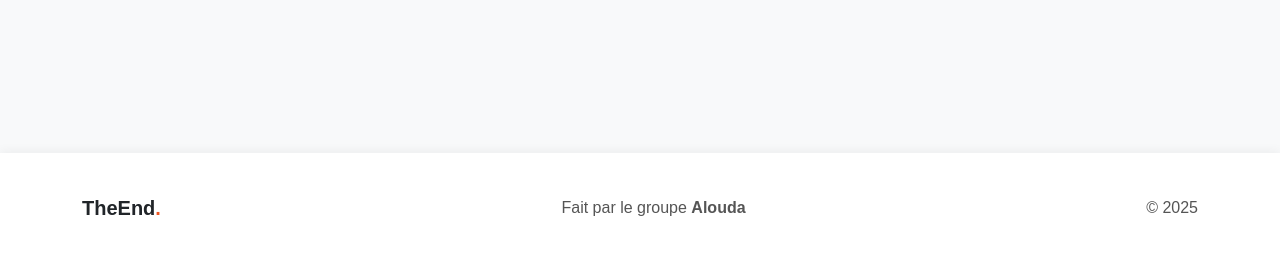
After one commit to Alouda-Webcup/UI-UX, a PHP site: page /includes/footer.php in a window 1280 px wide. The commit adds this page. Shown: the part 537-800 px from the top of the page. Run offline with PHP 8.4, Linux system fonts and the light colour scheme.

Commit message:
feat: footer

```diff
--- /dev/null
+++ b/includes/footer.php
@@ -0,0 +1,84 @@
+<!DOCTYPE html>
+<html lang="fr">
+<head>
+  <meta charset="UTF-8" />
+  <title>Footer toujours en bas</title>
+  <meta name="viewport" content="width=device-width, initial-scale=1" />
+  <link href="https://cdn.jsdelivr.net/npm/bootstrap@5.3.3/dist/css/bootstrap.min.css" rel="stylesheet" />
+  <style>
+    html, body {
+      height: 100%;
+      margin: 0;
+      padding: 0;
+      display: flex;
+      flex-direction: column;
+    }
+
+    main {
+      flex: 1;
+    }
+
+    body {
+      background-color: #f8f9fa;
+      font-family: sans-serif;
+    }
+
+    .footer {
+      background-color: white;
+      box-shadow: 0 -2px 10px rgba(0, 0, 0, 0.05);
+      padding: 2.5rem 1.5rem;
+    }
+
+    .footer-content {
+      display: flex;
+      flex-direction: column;
+      align-items: flex-start;
+      gap: 1.5rem;
+    }
+
+    .footer-logo {
+      font-weight: bold;
+      font-size: 1.25rem;
+    }
+
+    .footer-logo .dot {
+      color: #EE5622;
+    }
+
+    .footer-text,
+    .footer-copy {
+      color: #555;
+    }
+
+    @media (min-width: 768px) {
+      .footer-content {
+        flex-direction: row;
+        justify-content: space-between;
+        align-items: center;
+      }
+
+      .footer-text,
+      .footer-copy {
+        text-align: center;
+      }
+    }
+  </style>
+</head>
+<body>
+
+  <!-- Contenu principal -->
+  <main>
+    <!-- Ton contenu ici -->
+  </main>
+
+  <!-- FOOTER toujours en bas -->
+  <footer class="footer">
+    <div class="container footer-content">
+      <div class="footer-logo">TheEnd<span class="dot">.</span></div>
+      <div class="footer-text">Fait par le groupe <strong>Alouda</strong></div>
+      <div class="footer-copy">&copy; 2025</div>
+    </div>
+  </footer>
+
+</body>
+</html>
```
Also changed, not shown: assets/css/footer.css (added, +27 -0 lines), includes/navbar.php (line endings or trailing spaces).
